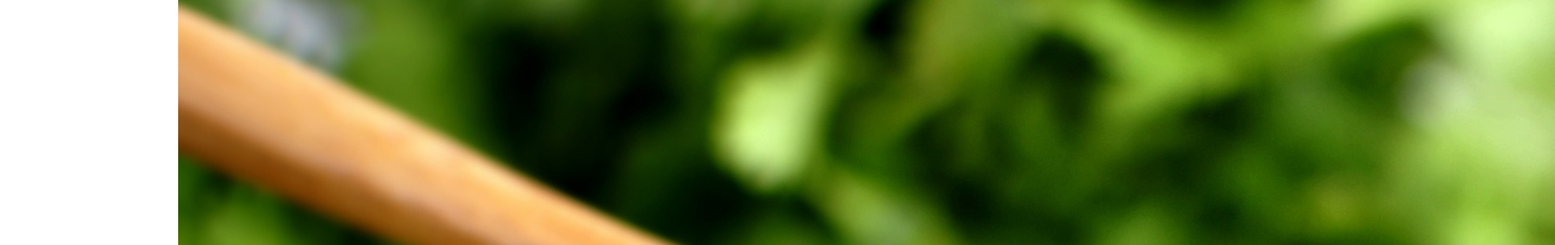
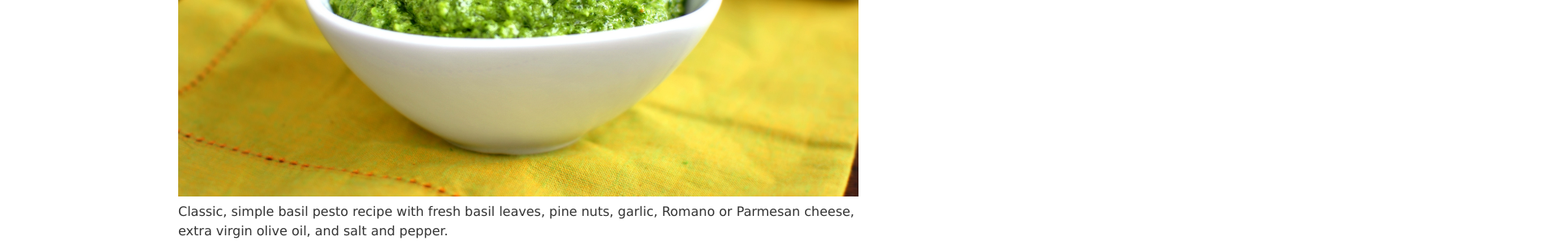
Before and after one commit to torryatco/Basilica, a website: page app/index.html in a window 1280 px wide. Shown: the part 511-814 px from the top of the page at 81% size, 1920 px wide, since content can reach past the window. Drawn offline with Linux system fonts and the light colour scheme.

Commit message:
started on images

```diff
--- a/app/css/styles.css
+++ b/app/css/styles.css
@@ -63,3 +63,7 @@
     margin-left: 1rem;
     margin-bottom: 0.5rem;
   }
+
+img {
+  width: 100%;
+}
--- a/app/index.html
+++ b/app/index.html
@@ -24,10 +24,18 @@
 
     <main class="content">
       <article itemscope itemtype="http://schema.org/Recipe">
-        <img
-          src="img/pesto.jpg"
-          alt="a bold of pesto with a wooden spoon in it"
-        />
+        <figure>
+          <img
+            src="img/pesto.jpg"
+            itemprop="image"
+            alt="a bold of pesto with a wooden spoon in it"
+          />
+          <figcaption>
+            Classic, simple basil pesto recipe with fresh basil leaves, pine nuts,
+            garlic, Romano or Parmesan cheese, extra virgin olive oil, and salt and
+            pepper.
+          </figcaption>
+        </figure>
 
         <h2 itemprop="name">Pesto</h2>
 
```
Also changed, not shown: package.json (added, +23 -0 lines), 1 other file.
